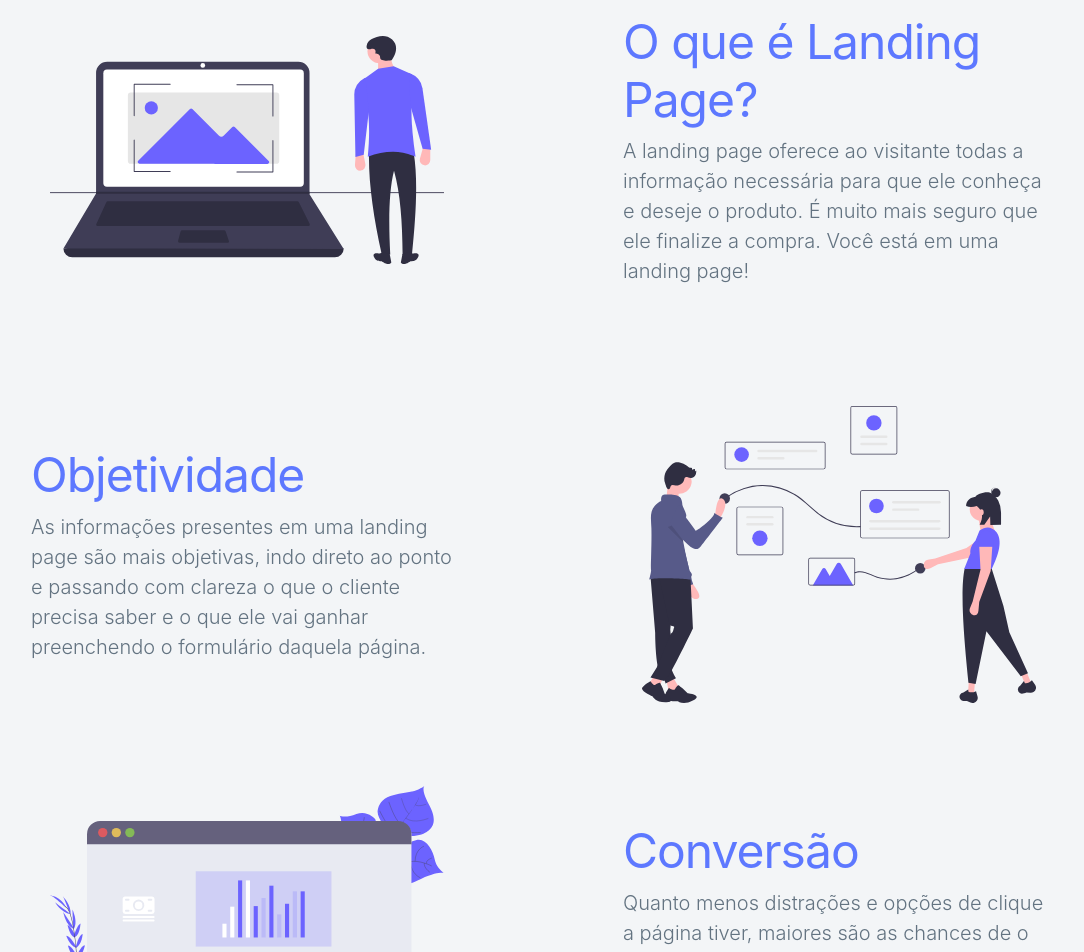
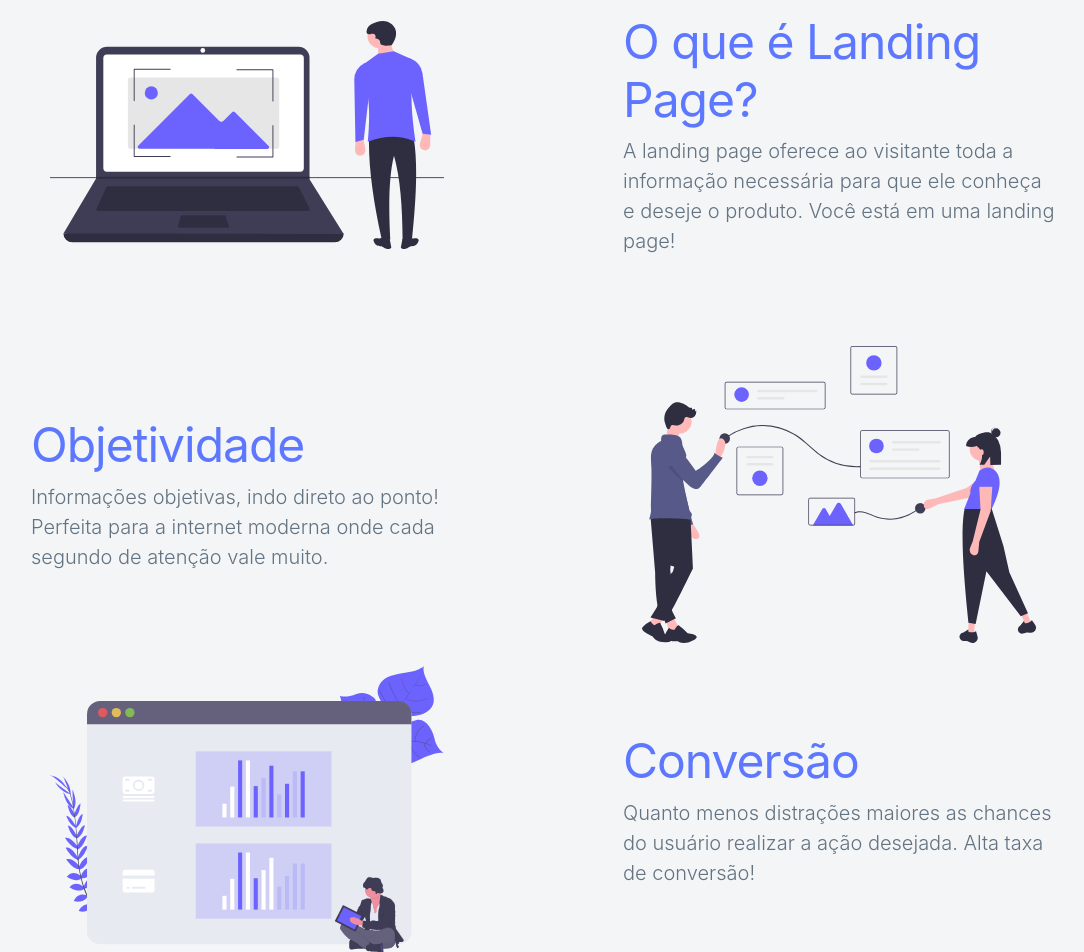
Before and after one commit to felcg/BootstrapLandingPage, a React (Create React App) app: page / in a window 1280 px wide. Shown: the part 1420-2372 px from the top of the page, without its empty margins (97-1181 px from the left). Built offline with nearby package versions, Linux system fonts and the light colour scheme.

Commit message:
Modifica texto da secao showcase

```diff
--- a/src/Components/FrontPage/Showcase.js
+++ b/src/Components/FrontPage/Showcase.js
@@ -17,9 +17,8 @@ const Showcase = () => (
         <Col lg={{ span: 6, order: 2 }} className="showcase-text my-auto">
           <h2 className="text-primary">O que é Landing Page?</h2>
           <p className="lead mb-0">
-            A landing page oferece ao visitante todas a informação necessária para que ele
-            conheça e deseje o produto. É muito mais seguro que ele finalize a compra. Você
-            está em uma landing page!
+            A landing page oferece ao visitante toda a informação necessária para que ele
+            conheça e deseje o produto. Você está em uma landing page!
           </p>
         </Col>
       </Row>
@@ -30,9 +29,9 @@ const Showcase = () => (
         <Col lg={{ span: 6, order: 1 }} className="showcase-text my-auto">
           <h2 className="text-primary">Objetividade</h2>
           <p className="lead mb-0">
-            As informações presentes em uma landing page são mais objetivas,
-            indo direto ao ponto e passando com clareza o que o cliente precisa saber
-            e o que ele vai ganhar preenchendo o formulário daquela página.
+            Informações objetivas, indo direto ao ponto!
+            Perfeita para a internet moderna onde cada
+            segundo de atenção vale muito.
           </p>
         </Col>
       </Row>
@@ -43,9 +42,8 @@ const Showcase = () => (
         <Col lg={{ span: 6, order: 2 }} className="showcase-text my-auto">
           <h2 className="text-primary">Conversão</h2>
           <p className="lead mb-0">
-            Quanto menos distrações e opções de clique a página tiver,
-            maiores são as chances de o usuário realizar a ação que está determinada ali.
-            E aí, a taxa de conversão sobe significativamente.
+            Quanto menos distrações maiores as chances do usuário
+            realizar a ação desejada. Alta taxa de conversão!
           </p>
         </Col>
       </Row>
```
